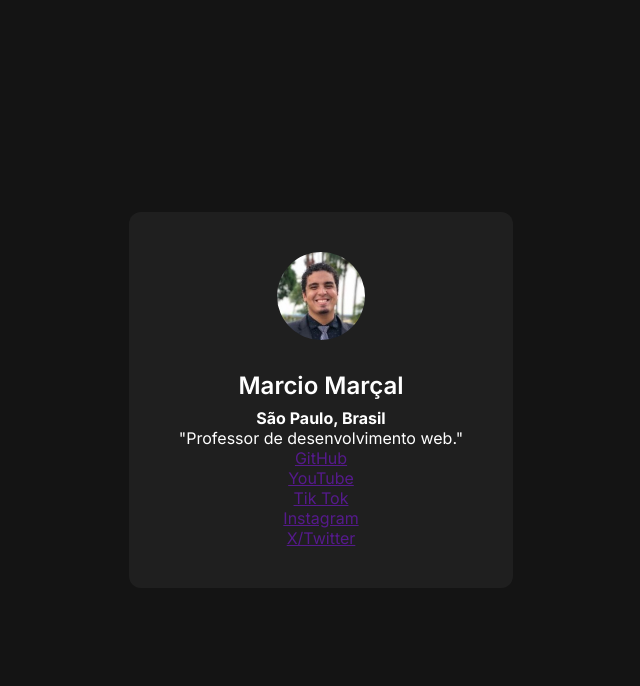
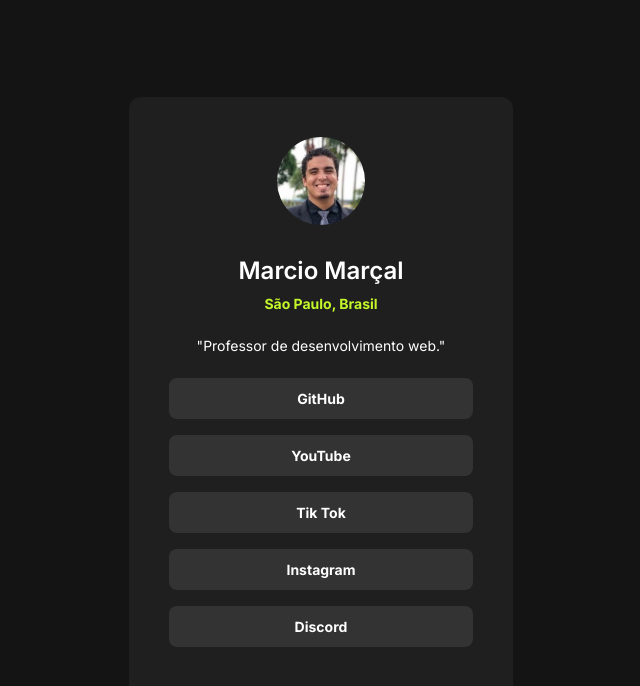
Before and after one commit to marciomarcal98/link-tree01mb, a plain HTML site: page index.html in a window 1280 px wide. Shown: the whole page, without its empty margins (319-959 px from the left). Drawn offline with Linux system fonts and the light colour scheme.

Commit message:
estilização finalizada e projeto finalizado

```diff
--- a/index.html
+++ b/index.html
@@ -1,5 +1,5 @@
 <!doctype html>
-<html lang="en">
+<html lang="pt-br">
 <head>
   <meta charset="UTF-8" />
   <meta name="viewport" content="width=device-width, initial-scale=1.0" />
@@ -18,10 +18,10 @@
 
     <ul>
       <li>
-        <a href="">GitHub</a>
+        <a href="https://github.com/marciomarcal98" target="_blank">GitHub</a>
       </li>
       <li>
-        <a href="">YouTube</a>
+        <a href="https://www.youtube.com/@mar%C3%A7aljs" target="_blank">YouTube</a>
       </li>
       <li>
         <a href="">Tik Tok</a>
@@ -30,7 +30,7 @@
         <a href="">Instagram</a>
       </li>
       <li>
-        <a href="">X/Twitter</a>
+        <a href="">Discord</a>
       </li>
     </ul>
   </div>
--- a/style.css
+++ b/style.css
@@ -11,6 +11,8 @@
     --black: #141414;
     --dark-grey: #1F1F1F;
     --white: #FFF;
+    --neon-green: #C4F82A;
+    --grey: #333;
 }
 
 body {
@@ -47,3 +49,31 @@
 ul, li {
     list-style: none;
 }
+
+strong {
+    color: var(--neon-green);
+    font-size: 14px;
+}
+
+p {
+    margin-block: 24px;
+    font-size: 14px;
+}
+
+a {
+    display: block;
+    background-color: var(--grey);
+    margin-bottom: 16px;
+    color: var(--white);
+    text-decoration: none;
+    padding: 12px;
+    font-weight: 700;
+    font-size: 14px;
+    border-radius: 8px;
+}
+
+a:hover {
+    background-color: var(--neon-green);
+    color: var(--grey);
+    transition: 0.6s;
+}
```
